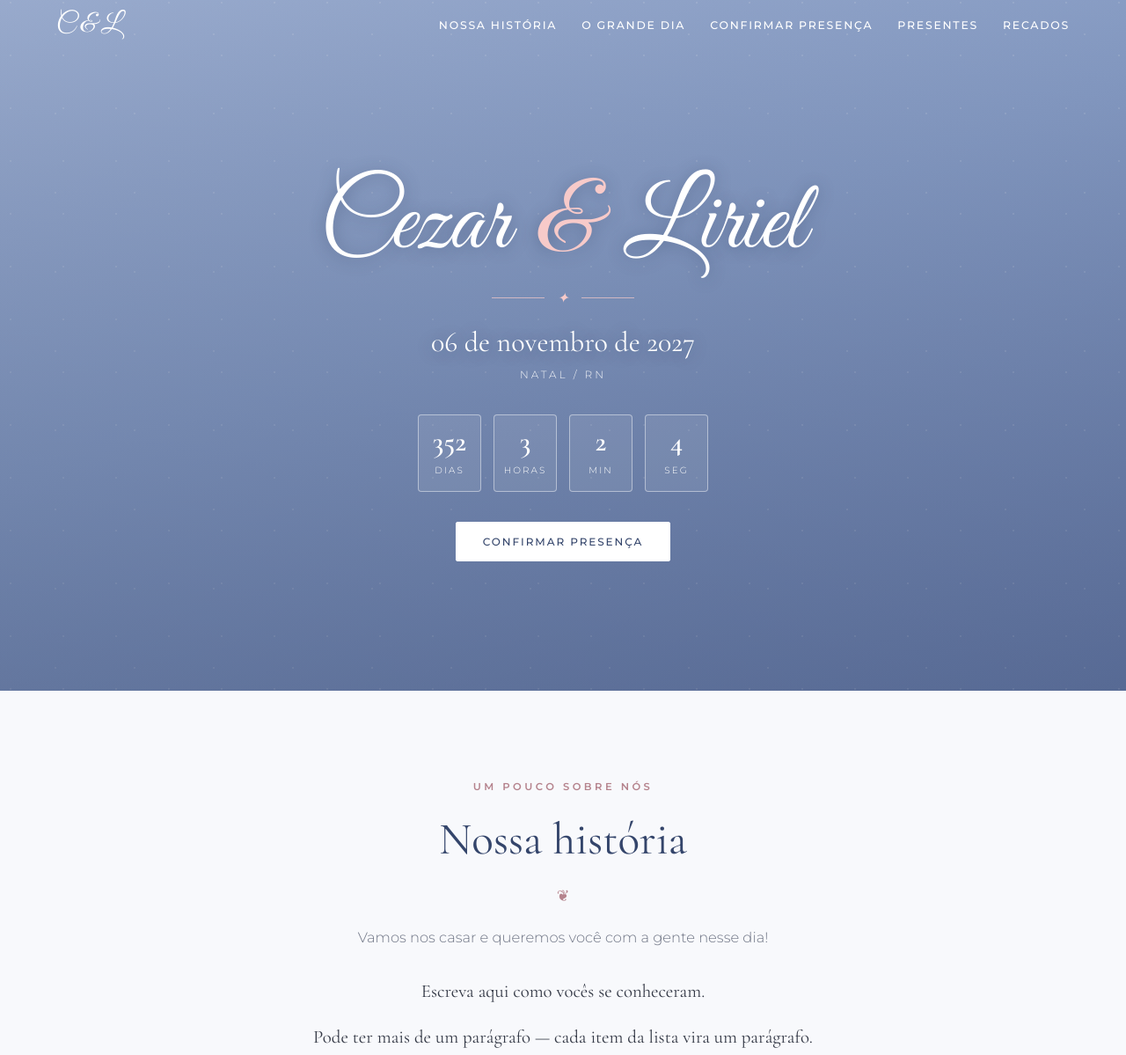
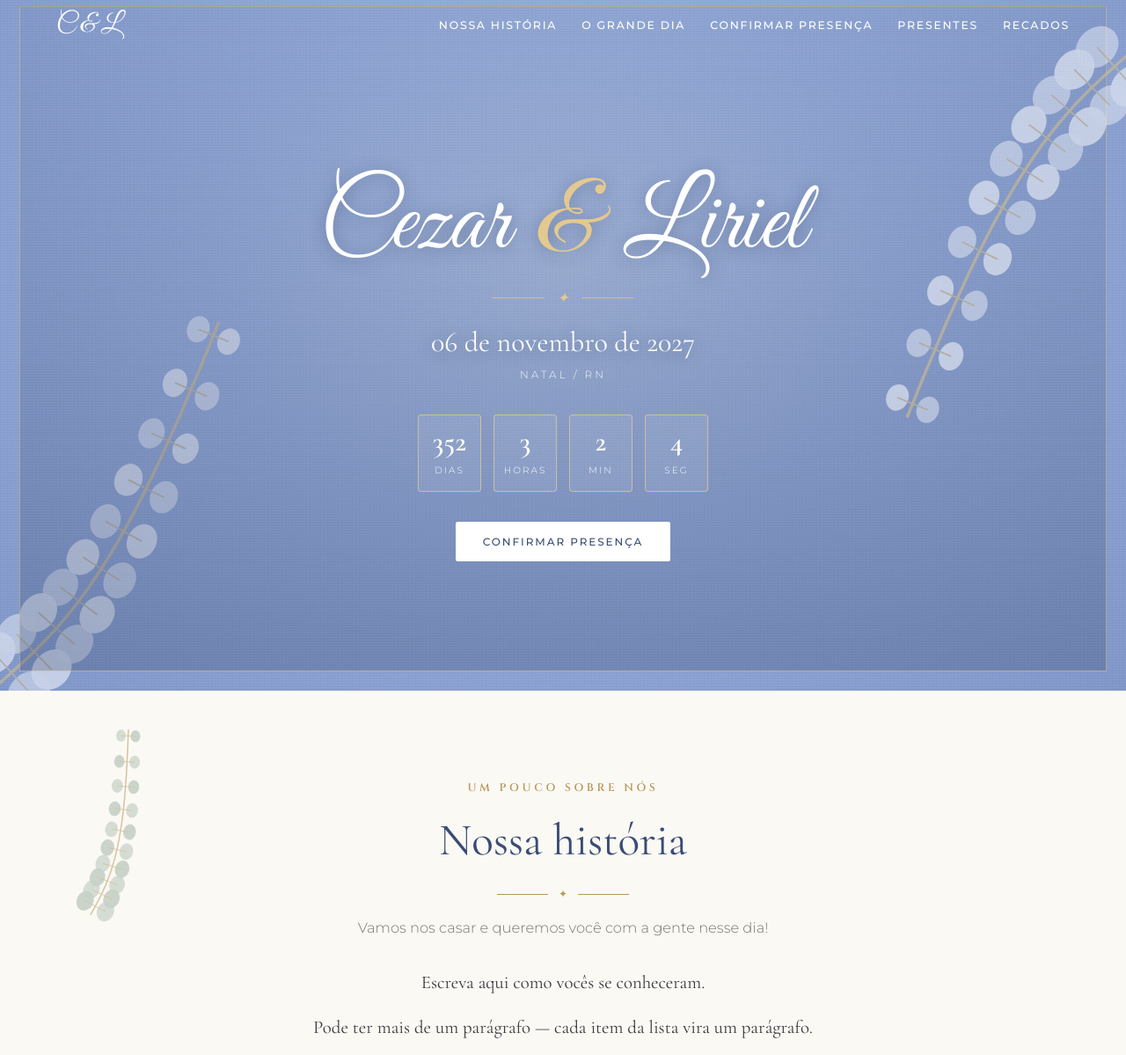
Before and after one commit to cezarrocha123/nosso-casamento, a plain HTML site: page index.html in a window 1280 px wide. Shown: the part 15-1214 px from the top of the page at 88% size. Drawn offline with nearby package versions, Linux system fonts and the light colour scheme.

Commit message:
Identidade visual: Serenity, branco, dourado, areia, linho e eucalipto
Co-Authored-By: Claude Opus 5.5 <noreply@anthropic.com>
Claude-Session: https://claude.ai/code/session_01VejHhGT8fdL9K1QcyRNup4

```diff
--- a/css/style.css
+++ b/css/style.css
@@ -1,15 +1,18 @@
 :root {
-  --creme: #f8f9fc;
-  --creme-2: #eef2f9;
-  --verde: #7f95c2;
-  --verde-esc: #34456b;
-  --dourado: #b5838d;
-  --texto: #353a47;
-  --suave: #6f7585;
-  --borda: #dde3ef;
+  --creme: #fbf9f4;
+  --creme-2: #f3ece0;
+  --verde: #92a8d8;
+  --verde-esc: #3a4c75;
+  --dourado: #b8975a;
+  --texto: #3a3a3f;
+  --suave: #7b766c;
+  --borda: #e6dccb;
   --serif: "Cormorant Garamond", Georgia, serif;
   --script: "Great Vibes", cursive;
   --sans: "Montserrat", system-ui, sans-serif;
+  --caps: "Cinzel", "Cormorant Garamond", serif;
+  --areia: #d9c7a7;
+  --linho: repeating-linear-gradient(0deg, rgba(255,255,255,.05) 0 1px, transparent 1px 3px), repeating-linear-gradient(90deg, rgba(0,0,0,.018) 0 1px, transparent 1px 4px);
 }
 * { box-sizing: border-box; margin: 0; padding: 0; }
 html { scroll-behavior: smooth; scroll-padding-top: 70px; }
@@ -19,7 +22,7 @@ img { max-width: 100%; display: block; }
 
 /* Navegação */
 .nav { position: fixed; inset: 0 0 auto; z-index: 50; display: flex; align-items: center; justify-content: space-between; padding: 18px 5vw; transition: .3s; }
-.nav.solid, .nav.open { background: rgba(248,249,252,.96); box-shadow: 0 1px 0 var(--borda); backdrop-filter: blur(6px); }
+.nav.solid, .nav.open { background: rgba(251,249,244,.96); box-shadow: 0 1px 0 var(--borda); backdrop-filter: blur(6px); }
 .nav-logo { font-family: var(--script); font-size: 1.9rem; color: #fff; text-decoration: none; }
 .nav-links { display: flex; gap: 28px; }
 .nav-links a { color: #fff; text-decoration: none; font-size: .78rem; letter-spacing: .14em; text-transform: uppercase; font-weight: 500; }
@@ -30,28 +33,29 @@ img { max-width: 100%; display: block; }
 
 /* Capa */
 .hero { position: relative; min-height: 100vh; min-height: 100svh; display: grid; place-items: center; text-align: center; color: #fff;
-  background: linear-gradient(160deg, #a9bbdd 0%, #92a8d1 45%, #7489b8 100%) center/cover no-repeat; padding: 110px 20px 60px; }
-.hero::before { content: ""; position: absolute; inset: 0; opacity: .15;
-  background-image: radial-gradient(circle at 20% 30%, #fff 1px, transparent 1.5px), radial-gradient(circle at 70% 60%, #fff 1px, transparent 1.5px);
-  background-size: 60px 60px, 90px 90px; }
-.hero-overlay { position: absolute; inset: 0; background: linear-gradient(to bottom, rgba(40,55,90,.12), rgba(40,55,90,.38)); }
+  background: var(--linho), radial-gradient(ellipse at 50% 40%, #a7badf 0%, #92a8d8 45%, #7f96c8 100%); background-size: auto, auto, cover; overflow: hidden; padding: 110px 20px 60px; }
+.hero::before, .hero::after { content: ""; position: absolute; width: min(34vw, 340px); aspect-ratio: 2/3; background: url("../img/eucalipto-claro.svg") center/contain no-repeat; opacity: .55; pointer-events: none; }
+.hero::before { left: -40px; bottom: -30px; }
+.hero::after { right: -40px; top: 40px; transform: rotate(180deg); }
+.hero-overlay { position: absolute; inset: 0; background: linear-gradient(to bottom, rgba(40,55,90,.05), rgba(40,55,90,.25)); border: 1px solid rgba(217,191,134,.55); inset: 22px; pointer-events: none; }
 .hero-content { position: relative; max-width: 760px; }
+.hero-content > * { position: relative; }
 .hero-pre { letter-spacing: .4em; text-transform: uppercase; font-size: .75rem; font-weight: 500; }
 .hero-names { font-family: var(--script); font-weight: 400; font-size: clamp(3.4rem, 11vw, 7rem); line-height: 1.15; margin: 10px 0 4px; }
-.hero-names em { font-style: normal; color: #f7cac9; padding: 0 .1em; }
-.hero-divider { display: flex; align-items: center; justify-content: center; gap: 14px; color: #f7cac9; }
+.hero-names em { font-style: normal; color: #e3c98f; padding: 0 .1em; }
+.hero-divider { display: flex; align-items: center; justify-content: center; gap: 14px; color: #e3c98f; }
 .hero-divider span { width: 60px; height: 1px; background: currentColor; opacity: .7; }
 .hero-date { font-family: var(--serif); font-size: clamp(1.4rem, 3.5vw, 2rem); margin-top: 10px; }
 .hero-city { letter-spacing: .25em; text-transform: uppercase; font-size: .75rem; opacity: .9; }
 .countdown { display: flex; justify-content: center; gap: 14px; margin: 34px 0; }
-.countdown div { min-width: 72px; padding: 12px 6px; border: 1px solid rgba(255,255,255,.45); border-radius: 4px; background: rgba(255,255,255,.08); }
+.countdown div { min-width: 72px; padding: 12px 6px; border: 1px solid rgba(227,201,143,.75); border-radius: 4px; background: rgba(255,255,255,.08); }
 .countdown b { display: block; font-family: var(--serif); font-size: 2rem; font-weight: 600; line-height: 1.1; }
 .countdown small { font-size: .65rem; letter-spacing: .2em; text-transform: uppercase; }
 
 /* Botões */
 .btn { display: inline-block; border: 1px solid var(--verde-esc); background: var(--verde-esc); color: #fff; font: 500 .75rem var(--sans);
   letter-spacing: .16em; text-transform: uppercase; padding: 14px 30px; border-radius: 2px; cursor: pointer; text-decoration: none; transition: .25s; }
-.btn:hover { background: var(--verde); border-color: var(--verde); }
+.btn:hover { background: var(--dourado); border-color: var(--dourado); }
 .btn-light { background: #fff; color: var(--verde-esc); border-color: #fff; }
 .hero-names, .hero-date { text-shadow: 0 2px 18px rgba(40,55,90,.35); }
 .btn-light:hover { background: transparent; color: #fff; }
@@ -61,18 +65,22 @@ img { max-width: 100%; display: block; }
 
 /* Seções */
 .section { padding: 100px 20px; text-align: center; }
-.section.alt { background: var(--creme-2); }
+.section.alt { background: var(--linho), var(--creme-2); }
 .container { max-width: 1080px; margin: 0 auto; }
 .narrow { max-width: 720px; }
-.eyebrow { color: var(--dourado); letter-spacing: .3em; text-transform: uppercase; font-size: .72rem; font-weight: 600; }
+.eyebrow { color: var(--dourado); letter-spacing: .3em; text-transform: uppercase; font-size: .78rem; font-weight: 600; font-family: var(--caps); }
 h2 { font-family: var(--serif); font-weight: 400; font-size: clamp(2.2rem, 5vw, 3.2rem); color: var(--verde-esc); margin: 6px 0 18px; }
-h2::after { content: "❦"; display: block; color: var(--dourado); font-size: 1.1rem; margin-top: 6px; }
-h3 { font-family: var(--serif); font-weight: 600; font-size: 1.6rem; color: var(--verde-esc); }
+h2::after { content: "✦"; display: block; width: 150px; margin: 10px auto 0; color: var(--dourado); font-size: .75rem; line-height: 14px;
+  background: linear-gradient(var(--dourado), var(--dourado)) left center/58px 1px no-repeat, linear-gradient(var(--dourado), var(--dourado)) right center/58px 1px no-repeat; }
+.section { position: relative; }
+#historia::before, #rsvp::before { content: ""; position: absolute; width: 150px; aspect-ratio: 2/3; background: url("../img/eucalipto.svg") center/contain no-repeat; opacity: .55; top: 30px; left: 4vw; transform: rotate(-20deg); pointer-events: none; }
+#rsvp::before { left: auto; right: 4vw; transform: scaleX(-1) rotate(-20deg); }
+h3 { font-family: var(--caps); font-weight: 500; font-size: 1.15rem; letter-spacing: .14em; text-transform: uppercase; color: var(--verde-esc); }
 .lead { color: var(--suave); font-size: 1.02rem; margin-bottom: 30px; }
 .historia p { font-family: var(--serif); font-size: 1.3rem; margin-bottom: 16px; }
 .mt { margin-top: 24px; }
 
-.card { background: #fff; border: 1px solid var(--borda); border-radius: 4px; padding: 34px 28px; }
+.card { background: #fff; border: 1px solid var(--borda); border-radius: 2px; padding: 34px 28px; box-shadow: inset 0 0 0 6px #fff, inset 0 0 0 7px rgba(184,151,90,.35); }
 .cards-2 { display: grid; grid-template-columns: repeat(2, 1fr); gap: 24px; }
 .destaque { font-family: var(--serif); font-size: 1.35rem; font-weight: 600; margin-top: 6px; }
 .hora { color: var(--dourado); font-weight: 600; letter-spacing: .1em; }
@@ -107,7 +115,7 @@ input:focus, select:focus, textarea:focus { outline: 2px solid var(--verde); out
 .gifts { display: grid; grid-template-columns: repeat(auto-fill, minmax(220px, 1fr)); gap: 20px; }
 .gift { padding: 24px 18px; display: flex; flex-direction: column; align-items: center; gap: 8px; transition: .25s; }
 .gift:hover { transform: translateY(-4px); box-shadow: 0 12px 30px rgba(52,69,107,.12); }
-.gift-img { width: 100%; aspect-ratio: 4/3; display: grid; place-items: center; background: var(--creme); border-radius: 3px; color: var(--dourado); overflow: hidden; }
+.gift-img { width: 100%; aspect-ratio: 4/3; display: grid; place-items: center; background: #eef2fa; border-radius: 3px; color: var(--dourado); overflow: hidden; }
 .gift-img svg { width: 56px; }
 .gift-img img { width: 100%; height: 100%; object-fit: cover; }
 .gift h4 { font-family: var(--serif); font-size: 1.2rem; font-weight: 600; line-height: 1.3; flex: 1; }
@@ -118,7 +126,7 @@ input:focus, select:focus, textarea:focus { outline: 2px solid var(--verde); out
 
 /* Mural */
 .mural { margin-top: 30px; display: grid; gap: 14px; text-align: left; }
-.recado { background: #fff; border-left: 3px solid var(--dourado); padding: 18px 22px; border-radius: 2px; }
+.recado { background: #fff; box-shadow: 0 1px 0 var(--borda); border-left: 3px solid var(--dourado); padding: 18px 22px; border-radius: 2px; }
 .recado p { font-family: var(--serif); font-size: 1.2rem; font-style: italic; }
 .recado span { font-size: .8rem; color: var(--suave); letter-spacing: .08em; }
 .vazio { text-align: center; color: var(--suave); }
@@ -139,12 +147,15 @@ input:focus, select:focus, textarea:focus { outline: 2px solid var(--verde); out
 .avisar form { display: grid; gap: 10px; margin-top: 12px; }
 
 /* Rodapé */
-.footer { background: var(--verde-esc); color: #dfe6f3; text-align: center; padding: 50px 20px; font-size: .85rem; letter-spacing: .1em; }
+.footer { background: var(--linho), #7f96c8; color: #f3f5fb; border-top: 3px solid var(--dourado); text-align: center; padding: 50px 20px; font-size: .85rem; letter-spacing: .1em; }
 .footer-names { font-family: var(--script); font-size: 2.6rem; letter-spacing: 0; color: #fff; }
-.footer-names em { font-style: normal; color: #f7cac9; }
+.footer-names em { font-style: normal; color: #e3c98f; }
 
 /* Celular */
 @media (max-width: 760px) {
+  #historia::before, #rsvp::before { width: 90px; opacity: .35; }
+  .hero::before, .hero::after { width: 46vw; opacity: .4; }
+  .hero-overlay { inset: 12px; }
   .nav-toggle { display: block; }
   .nav-links { position: absolute; top: 100%; left: 0; right: 0; flex-direction: column; gap: 0; background: var(--creme); max-height: 0; overflow: hidden; transition: max-height .3s; }
   .nav.open .nav-links { max-height: 320px; box-shadow: 0 8px 20px rgba(0,0,0,.08); }
--- a/index.html
+++ b/index.html
@@ -7,7 +7,7 @@
   <meta name="description" content="Site do nosso casamento — confirme sua presença!">
   <link rel="preconnect" href="https://fonts.googleapis.com">
   <link rel="preconnect" href="https://fonts.gstatic.com" crossorigin>
-  <link href="https://fonts.googleapis.com/css2?family=Cormorant+Garamond:ital,wght@0,400;0,600;1,400&family=Great+Vibes&family=Montserrat:wght@300;400;500;600&display=swap" rel="stylesheet">
+  <link href="https://fonts.googleapis.com/css2?family=Cinzel:wght@400;500;600&family=Cormorant+Garamond:ital,wght@0,400;0,600;1,400&family=Great+Vibes&family=Montserrat:wght@300;400;500;600&display=swap" rel="stylesheet">
   <link rel="stylesheet" href="css/style.css">
 </head>
 <body>
```
Also changed, not shown: img/eucalipto-claro.svg (added), img/eucalipto.svg (added).
